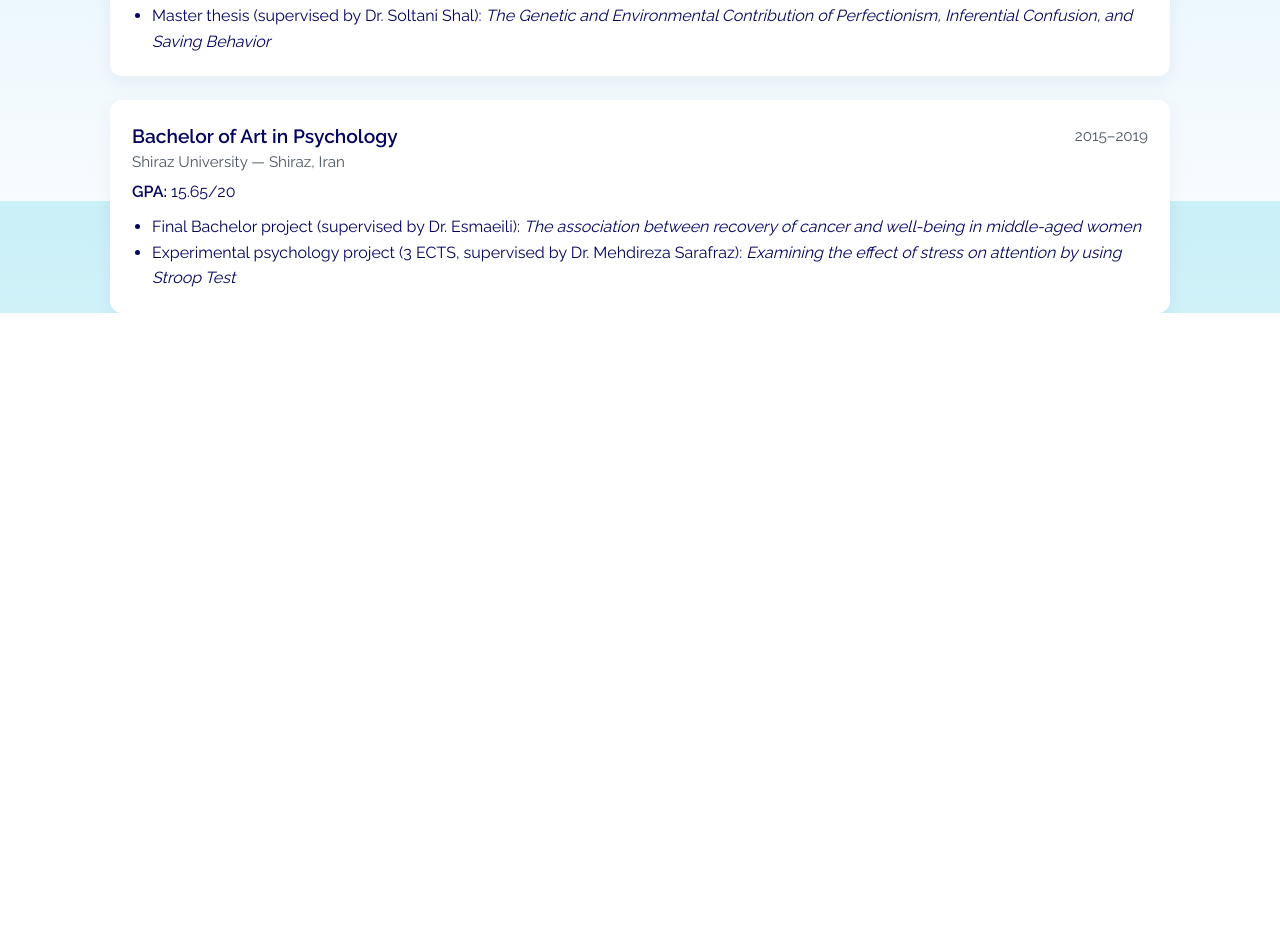
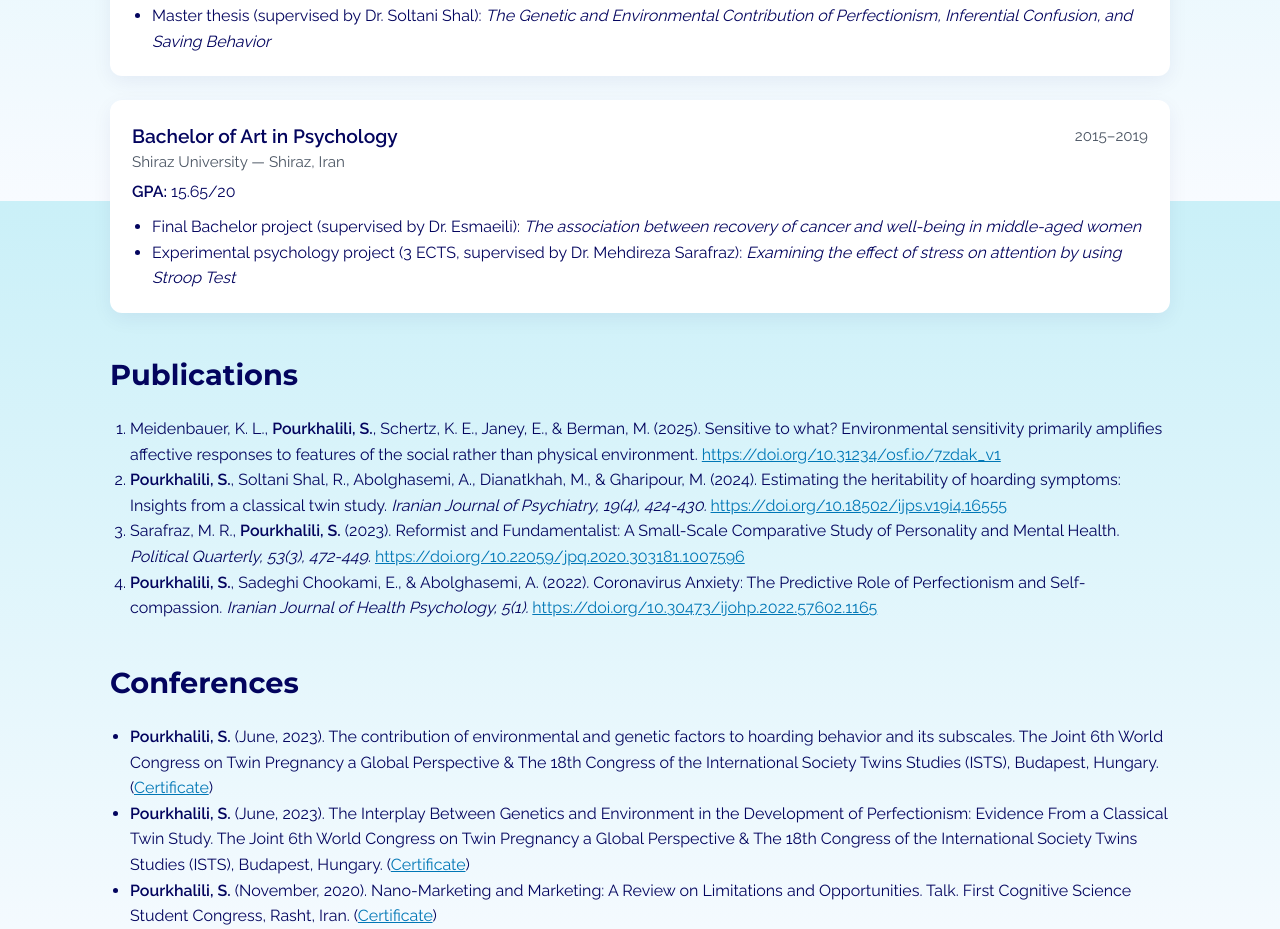
Before and after one commit to sepehr-pourkhalili/sepehrpour, a plain HTML site: page index.html in a window 1280 px wide. Shown: the part 599-1528 px from the top of the page. Before the commit the page ends 912 px from the top, so only its background shows below. Drawn offline with Linux system fonts and the light colour scheme.

Commit message:
Update index.html

```diff
--- a/index.html
+++ b/index.html
@@ -238,3 +238,57 @@
       </ul>
     </div>
   </section>
+
+      <!-- ===== PUBLICATIONS & CONFERENCES ===== -->
+  <section class="publications" style="max-width:1100px;margin:40px auto;padding:0 20px;">
+    <h2 style="font-family:'Montserrat',sans-serif;font-weight:700;font-size:1.8rem;color:var(--c1);margin-bottom:20px;">
+      Publications
+    </h2>
+
+    <ol style="padding-left:20px;line-height:1.6;color:var(--c1);">
+      <li>
+        Meidenbauer, K. L., <strong>Pourkhalili, S.</strong>, Schertz, K. E., Janey, E., & Berman, M. (2025).
+        Sensitive to what? Environmental sensitivity primarily amplifies affective responses to features of the social rather than physical environment.
+        <a href="https://doi.org/10.31234/osf.io/7zdak_v1" target="_blank" style="color:var(--accent);">https://doi.org/10.31234/osf.io/7zdak_v1</a>
+      </li>
+      <li>
+        <strong>Pourkhalili, S.</strong>, Soltani Shal, R., Abolghasemi, A., Dianatkhah, M., & Gharipour, M. (2024).
+        Estimating the heritability of hoarding symptoms: Insights from a classical twin study.
+        <em>Iranian Journal of Psychiatry, 19(4), 424-430.</em>
+        <a href="https://doi.org/10.18502/ijps.v19i4.16555" target="_blank" style="color:var(--accent);">https://doi.org/10.18502/ijps.v19i4.16555</a>
+      </li>
+      <li>
+        Sarafraz, M. R., <strong>Pourkhalili, S.</strong> (2023). Reformist and Fundamentalist: A Small-Scale Comparative Study of Personality and Mental Health.
+        <em>Political Quarterly, 53(3), 472-449.</em>
+        <a href="https://doi.org/10.22059/jpq.2020.303181.1007596" target="_blank" style="color:var(--accent);">https://doi.org/10.22059/jpq.2020.303181.1007596</a>
+      </li>
+      <li>
+        <strong>Pourkhalili, S.</strong>, Sadeghi Chookami, E., & Abolghasemi, A. (2022). Coronavirus Anxiety: The Predictive Role of Perfectionism and Self-compassion.
+        <em>Iranian Journal of Health Psychology, 5(1).</em>
+        <a href="https://doi.org/10.30473/ijohp.2022.57602.1165" target="_blank" style="color:var(--accent);">https://doi.org/10.30473/ijohp.2022.57602.1165</a>
+      </li>
+    </ol>
+  </section>
+
+  <section class="conferences" style="max-width:1100px;margin:40px auto;padding:0 20px;">
+    <h2 style="font-family:'Montserrat',sans-serif;font-weight:700;font-size:1.8rem;color:var(--c1);margin-bottom:20px;">
+      Conferences
+    </h2>
+
+    <ul style="padding-left:20px;line-height:1.6;color:var(--c1);list-style:disc;">
+      <li>
+        <strong>Pourkhalili, S.</strong> (June, 2023). The contribution of environmental and genetic factors to hoarding behavior and its subscales.
+        The Joint 6th World Congress on Twin Pregnancy a Global Perspective & The 18th Congress of the International Society Twins Studies (ISTS), Budapest, Hungary.
+        (<a href="images/Certificate-hoarding1.jpg" target="_blank" style="color:var(--accent);">Certificate</a>)
+      </li>
+      <li>
+        <strong>Pourkhalili, S.</strong> (June, 2023). The Interplay Between Genetics and Environment in the Development of Perfectionism: Evidence From a Classical Twin Study.
+        The Joint 6th World Congress on Twin Pregnancy a Global Perspective & The 18th Congress of the International Society Twins Studies (ISTS), Budapest, Hungary.
+        (<a href="images/Certificate-perfectionism.jpg" target="_blank" style="color:var(--accent);">Certificate</a>)
+      </li>
+      <li>
+        <strong>Pourkhalili, S.</strong> (November, 2020). Nano-Marketing and Marketing: A Review on Limitations and Opportunities. Talk. First Cognitive Science Student Congress, Rasht, Iran.
+        (<a href="images/Certificate-3.jpg" target="_blank" style="color:var(--accent);">Certificate</a>)
+      </li>
+    </ul>
+  </section>
```
